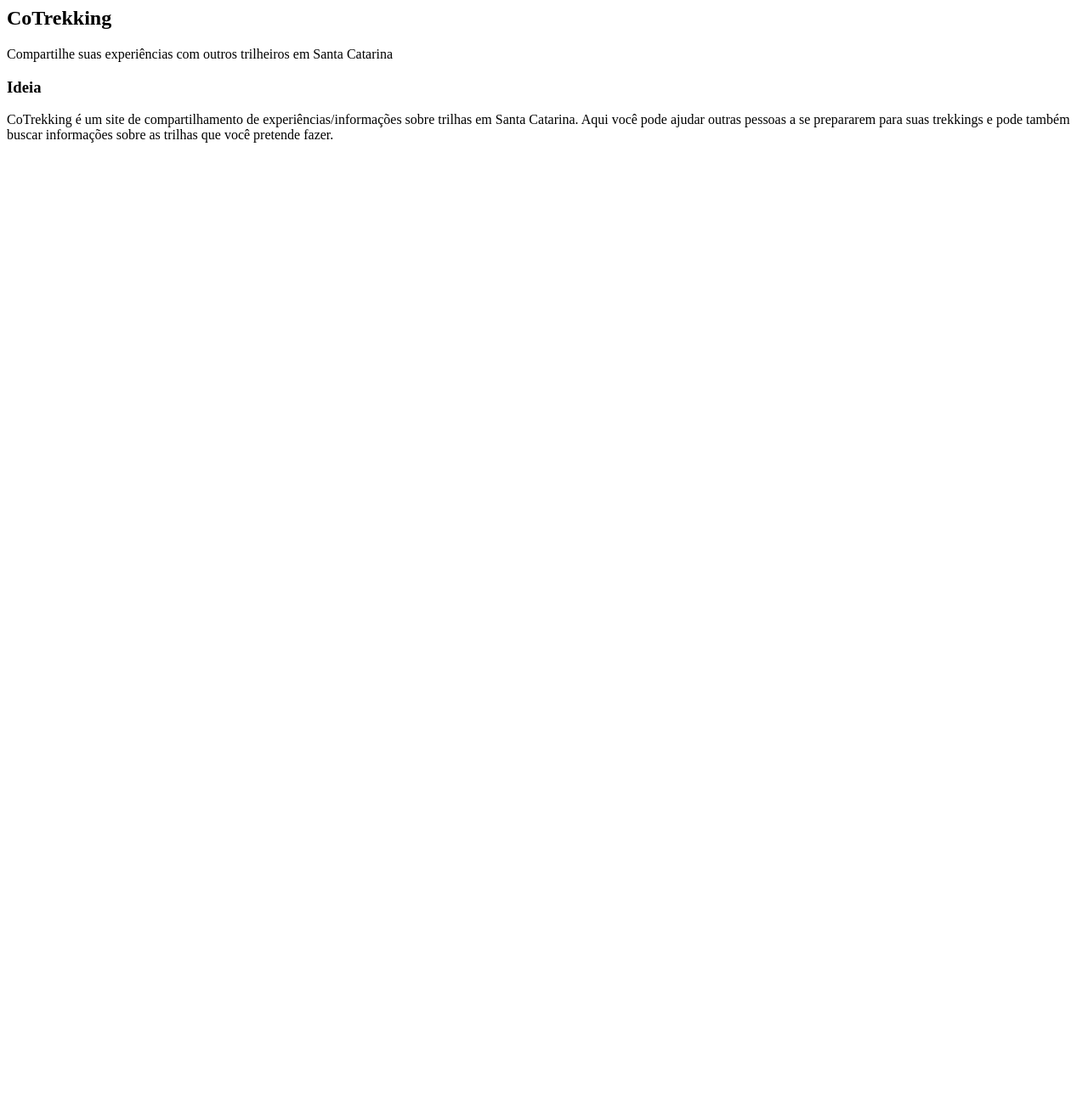
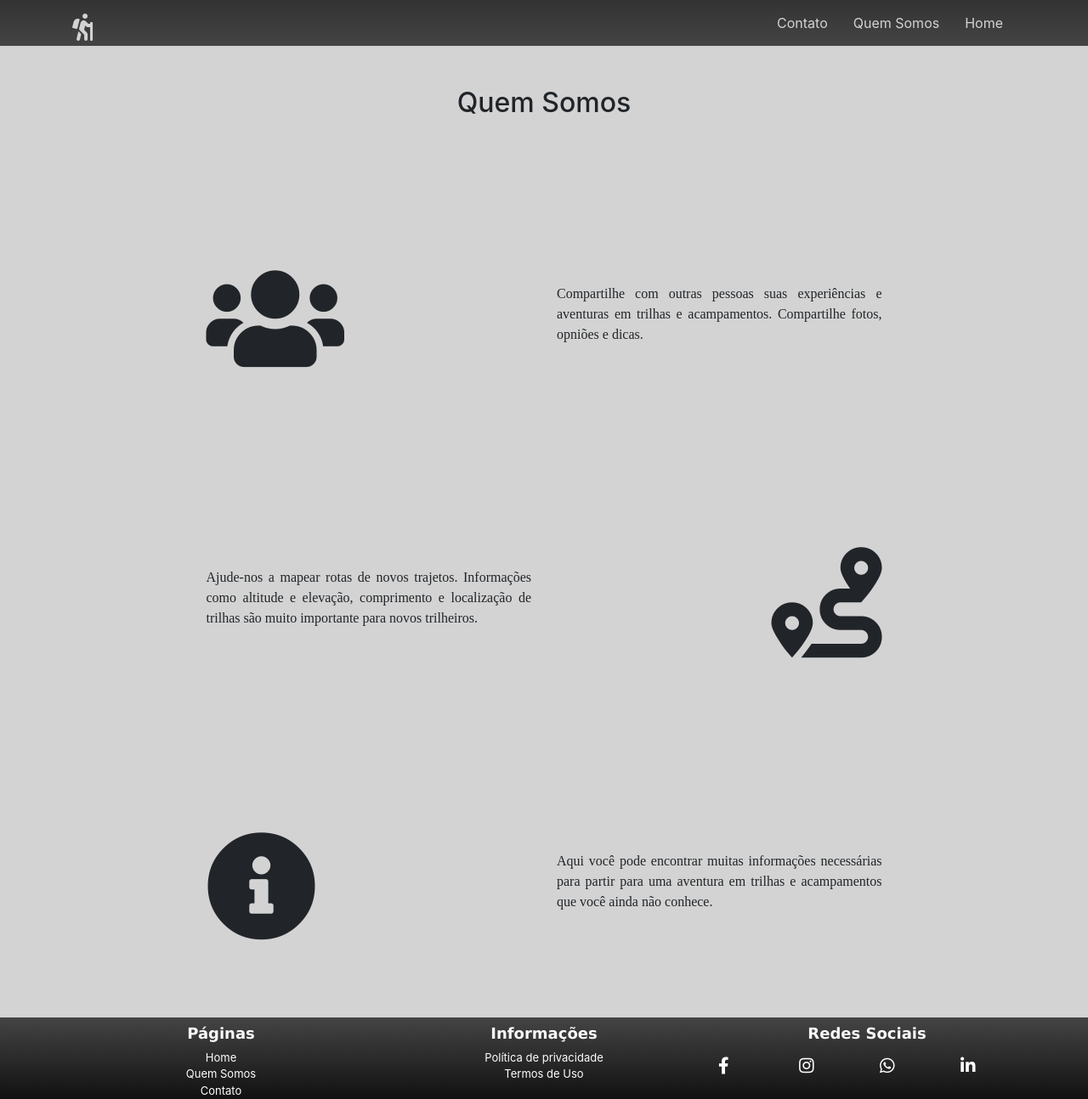
Before and after one commit to pedra-gabriel/primeiro-projeto, a PHP site: page /about in a window 1280 px wide. Shown: the whole page at 85% size. Before the commit the page ends 168 px from the top, so only its background shows below. Run offline with PHP 8.4, Linux system fonts and the light colour scheme.

Commit message:
quarta 16 set

```diff
--- /dev/null
+++ b/assets/css/site/about.css
@@ -0,0 +1,17 @@
+/*.about#content-about {
+	background-image: url(../../img/camp.jpg);
+	background-repeat: no-repeat;
+	background-size: cover;
+}*/
+
+.about#content-about i {
+	font-size: 130px;
+}
+
+.about#content-about .row {
+	padding: 90px 50px;
+}
+
+.about#content-about p {
+	font-family: "gothic l";
+}
--- a/assets/css/site/home.css
+++ b/assets/css/site/home.css
@@ -10,7 +10,6 @@
 	padding-top: 150px;
 	font-family: verdana;
 	background-attachment: fixed;
-	z-index: 1;
 }
 
 .home#content-home .about {
--- a/config/routes.php
+++ b/config/routes.php
@@ -12,6 +12,7 @@
 $commonRoutes = array(
 	'/'               => 'SiteController/index',
 	'contato'         => 'SiteController/contacts',
+	'about'			  => 'SiteController/about',
 );
 
 // rotas POST
--- a/controllers/site/SiteController.php
+++ b/controllers/site/SiteController.php
@@ -25,4 +25,11 @@ class SiteController extends Controller
 		$this->view('site/contacts/index.php');
 	}
 
+	public function about()
+	{
+
+		$this->setLayout('site/shared/layout.php');
+		$this->view('site/about/index.php');
+	}
+
 }
--- /dev/null
+++ b/views/site/about/index.php
@@ -0,0 +1,57 @@
+<div class="about" id="content-about">
+
+	<div class="container">
+
+		<div class="banner">
+
+			<h2 class="text-center p-5">Quem Somos</h2>
+
+		</div>
+
+		<div class="content col-10 offset-1">
+
+			<div class="input-group first">
+
+				<div class="row">
+
+					<div class="col-md-6 col-12">
+						<i class="fas fa-users float-left pt-4"></i>
+					</div>
+
+					<div class="opct col-md-6 col-12">
+						<p class="float-right text-justify pt-5">Compartilhe com outras pessoas suas experiências e aventuras em trilhas e acampamentos. Compartilhe fotos, opniões e dicas.  </p>
+					</div>
+
+				</div>
+
+				<div class="row">
+
+					<div class="opct col-md-6 col-12">
+						<p class="float-left text-justify pt-5">Ajude-nos a mapear rotas de novos trajetos. Informações como altitude e elevação, comprimento e localização de trilhas são muito importante para novos trilheiros.</p>
+					</div>
+
+					<div class="col-md-6 col-12">
+						<i class="fas fa-route float-right pt-4"></i>
+					</div>
+
+				</div>
+
+				<div class="row">
+
+					<div class="col-md-6 col-12">
+						<i class="fas fa-info-circle float-left pt-4"></i>
+					</div>
+
+					<div class="opct col-md-6 col-12">
+						<p class="float-right text-justify pt-5">Aqui você pode encontrar muitas informações necessárias para partir para uma aventura em trilhas e acampamentos que você ainda não conhece.</p>
+					</div>
+
+				</div>
+
+			</div>
+
+		</div>
+
+	</div>
+
+</div>
--- a/views/site/shared/header.php
+++ b/views/site/shared/header.php
@@ -14,7 +14,7 @@
 	<!-- links -->
 	<div class="links">
 		<a href="<?php echo $url; ?>/" class="d-block float-right">Home</a>
-		<a href="#" class="d-block float-right">Quem Somos</a>
+		<a href="<?php echo $url; ?>/about" class="d-block float-right">Quem Somos</a>
 		<a href="<?php echo $url; ?>/contato" class="d-block float-right">Contato</a>
 	</div>
 
--- a/views/site/shared/layout.php
+++ b/views/site/shared/layout.php
@@ -21,6 +21,7 @@
 		<link rel="stylesheet" type="text/css" href="<?php echo $url; ?>/assets/css/site/layout.css">
 		<link rel="stylesheet" type="text/css" href="<?php echo $url; ?>/assets/css/site/home.css">
 		<link rel="stylesheet" type="text/css" href="<?php echo $url; ?>/assets/css/site/contact.css">
+		<link rel="stylesheet" type="text/css" href="<?php echo $url; ?>/assets/css/site/about.css">
 
 	</head>
 	<body>
```
Also changed, not shown: assets/css/site/contact.css (line endings or trailing spaces), assets/img/camp.jpg (added), assets/img/icone1.jpg (added), 1 other file.
